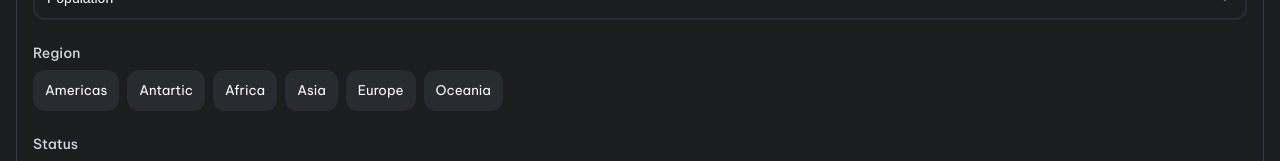
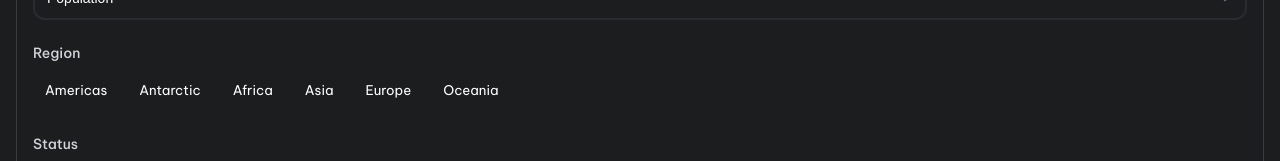
Before and after one commit to thiago-thomas/country-page, a React (Vite) app: page / in a window 1280 px wide. Shown: the part 487-648 px from the top of the page. Built offline with nearby package versions, Linux system fonts and the light colour scheme; no server answers.

Commit message:
feat: implement filtering by region

```diff
--- a/src/App.css
+++ b/src/App.css
@@ -94,6 +94,7 @@ input {
   padding: 12px;
   border: none;
   border-radius: 12px;
+  cursor: pointer;
 
   &.active {
     background-color: var(--black-secondary);
--- a/src/App.tsx
+++ b/src/App.tsx
@@ -8,11 +8,17 @@ function App() {
   const [countries, setCountries] = useState<Country[]>([]);
   //const [search, setSearch] = useState('');
 
+  const [filteredCountries, setfilteredCountries] = useState<Country[]>([]);
+  const [selectedRegions, setSelectedRegions] = useState<string[]>([]);
+
+  const regions = ['Americas', 'Antarctic', 'Africa', 'Asia', 'Europe', 'Oceania'];
+
   useEffect(() => {
     async function fetchData() {
       try {
-        const countriesData: Country[] = await fetchCountriesByPopulation();
+        const countriesData = await fetchCountriesByPopulation();
         setCountries(countriesData);
+        setfilteredCountries(countriesData);
       } catch (err) {
         console.error(err);
       }
@@ -21,9 +27,27 @@ function App() {
     fetchData();
   }, []);
 
+  useEffect(() => {
+    if(selectedRegions.length > 0) {
+      setfilteredCountries(countries.filter(country => selectedRegions.includes(country.region)))
+    } else {
+      setfilteredCountries(countries)
+    }
+  },[selectedRegions])
+
+  function handleRegionChange(region: string) {
+    setSelectedRegions(prev => {
+      if (prev.includes(region)) {
+        return prev.filter(selReg => selReg !== region);
+      } else {
+        return [...prev, region];
+      }
+    });
+  }
+
   return (
     <Layout>
-      <h2>Found {countries.length} countries</h2>
+      <h2>Found {filteredCountries.length} countries</h2>
       <div className="app__input-container">
         <input type="text" className="app__search-input" placeholder="Search by Name, Region" />
       </div>
@@ -38,24 +62,16 @@ function App() {
       <div className="app__input-container">
         <label>Region</label>
         <div className="app__region-container">
-          <button type="button" className="app__region-container--buttons active">
-            Americas
-          </button>
-          <button type="button" className="app__region-container--buttons active">
-            Antartic
-          </button>
-          <button type="button" className="app__region-container--buttons active">
-            Africa
-          </button>
-          <button type="button" className="app__region-container--buttons active">
-            Asia
-          </button>
-          <button type="button" className="app__region-container--buttons active">
-            Europe
-          </button>
-          <button type="button" className="app__region-container--buttons active">
-            Oceania
-          </button>
+          {regions.map(region => (
+            <button
+              key={region}
+              type="button"
+              className={`app__region-container--buttons ${selectedRegions.includes(region) ? 'active' : ''}`}
+              onClick={() => handleRegionChange(region)}
+            >
+              {region}
+            </button>
+          ))}
         </div>
       </div>
 
@@ -91,10 +107,13 @@ function App() {
           </tr>
         </thead>
         <tbody>
-          {countries.map(country => (
+          {filteredCountries.map(country => (
             <tr>
               <td>
-                <img src={`https://flagcdn.com/w80/${country.cca2.toLowerCase()}.png`} alt={`Flag of ${country.name.common}`} />
+                <img
+                  src={`https://flagcdn.com/w80/${country.cca2.toLowerCase()}.png`}
+                  alt={`Flag of ${country.name.common}`}
+                />
               </td>
               <td>
                 <span>{country.name.common}</span>
```
